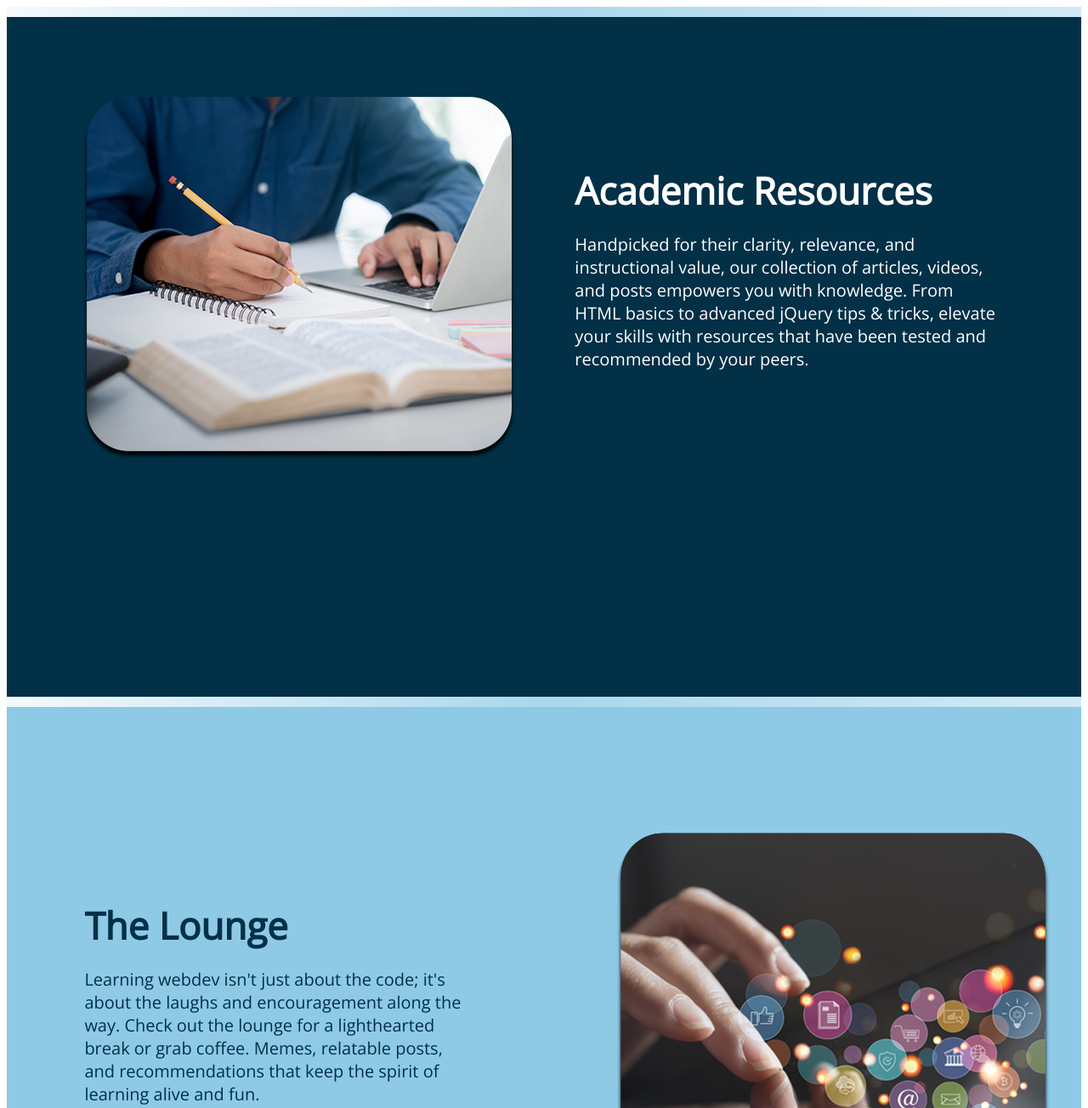
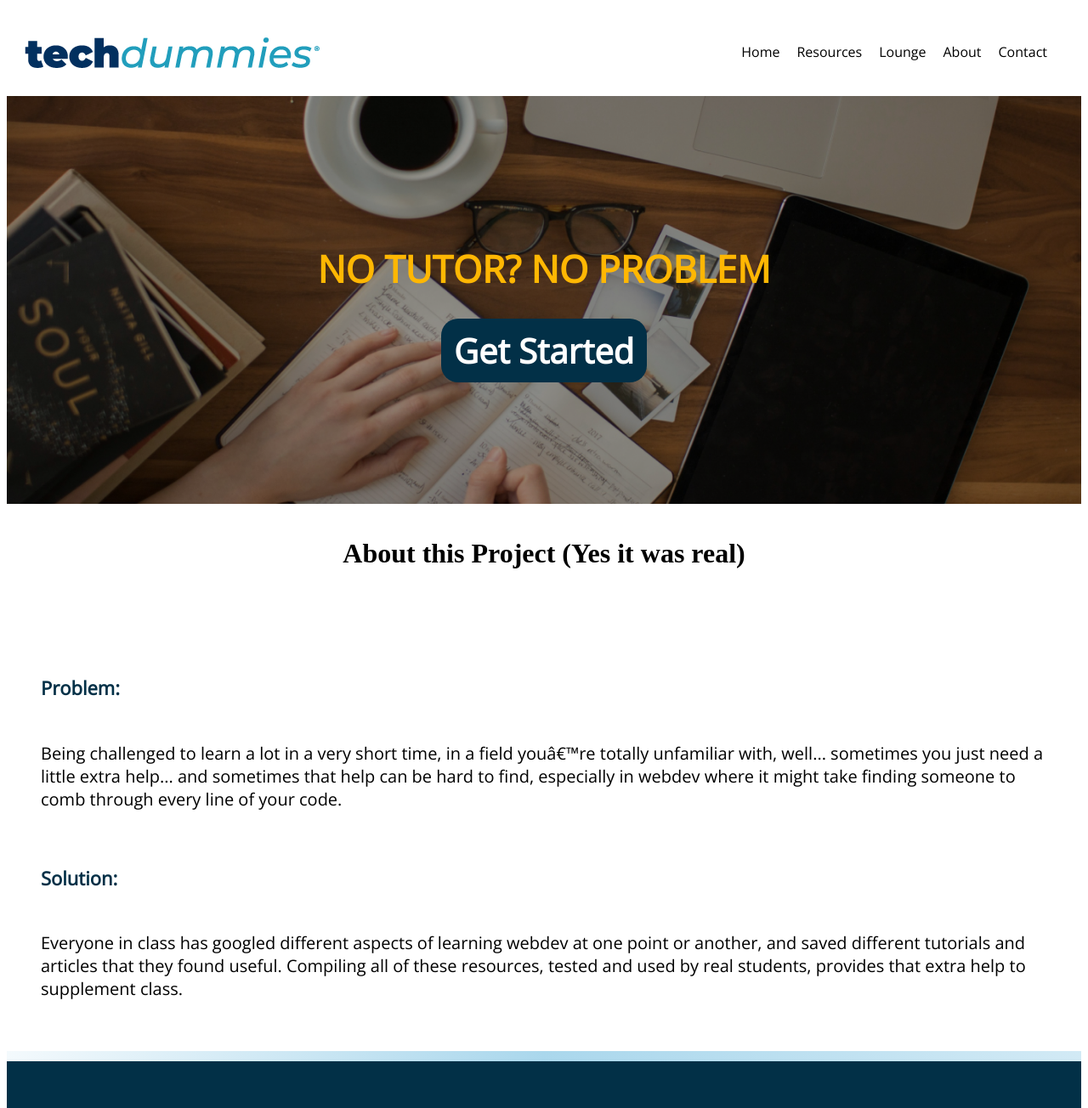
Before and after one commit to azanidavidpinkney/idsn-530-team-carrie-website, a plain HTML site: page index.html in a window 1280 px wide. Shown: the top 1304 px of the page at 85% size. Drawn offline with nearby package versions, Linux system fonts and the light colour scheme.

Commit message:
navigation, header, and about content

```diff
--- a/css/styles.css
+++ b/css/styles.css
@@ -13,7 +13,7 @@
 }
 
 #academic-link a:hover {
-    color: #219EBC;
+  color: #219ebc;
 }
 
 .academic_grid {
@@ -42,20 +42,25 @@
 .words {
   grid-area: words;
   font-size: 24px;
-    font-family: 'Open Sans', sans-serif;
+  font-family: "Open Sans", sans-serif;
   padding: 5%;
   padding-right: 15%;
 }
 
 .gradient {
-    background: rgb(142,202,230);
-    background: linear-gradient(90deg, rgba(142,202,230,0.10136554621848737) 0%, rgba(142,202,230,0.7512254901960784) 50%, rgba(142,202,230,0.3982843137254902) 100%);
+  background: rgb(142, 202, 230);
+  background: linear-gradient(
+    90deg,
+    rgba(142, 202, 230, 0.10136554621848737) 0%,
+    rgba(142, 202, 230, 0.7512254901960784) 50%,
+    rgba(142, 202, 230, 0.3982843137254902) 100%
+  );
   max-width: 100vw;
   height: 1.5vh;
 }
 
 .lounge {
-    background-color: #8ECAE6;
+  background-color: #8ecae6;
   max-width: 100vw;
   height: 100vh;
   margin: 0;
@@ -82,19 +87,19 @@
 }
 
 #lounge-link a:hover {
-    color: #219EBC;
+  color: #219ebc;
 }
 
 p {
   font-size: 20px;
-    font-family: 'Open Sans', sans-serif;
+  font-family: "Open Sans", sans-serif;
 }
 
 h2 {
   font-size: 22px;
   font-weight: bolder;
   color: #023047;
-	font-family: 'Open Sans', sans-serif;
+  font-family: "Open Sans", sans-serif;
   align-content: center;
   padding-top: 2vh;
 }
@@ -103,7 +108,7 @@ h4 {
   font-size: 16px;
   font-weight: bolder;
   color: #023047;
-    font-family: 'Open Sans', sans-serif;
+  font-family: "Open Sans", sans-serif;
 }
 
 .container {
@@ -149,7 +154,7 @@ footer {
 .footer-paragraph {
   text-align: center;
   font-size: 8px;
-    font-family: 'Open Sans', sans-serif;
+  font-family: "Open Sans", sans-serif;
   margin-top: 20px;
 }
 ul.social-icons {
@@ -179,3 +184,91 @@ ul.social-icons li {
   display: block; /* Ensure the logo is centered properly */
   margin: 0 auto; /* Center the logo horizontally */
 }
+
+/* Navigation */
+
+nav {
+  display: flex;
+  justify-content: space-between;
+  align-items: center;
+  padding: 20px;
+  height: 65px;
+}
+
+nav ul {
+  list-style: none;
+  display: flex;
+  gap: 20px;
+  font-family: "Open Sans", sans-serif;
+  margin: 20px;
+}
+
+nav ul li a {
+  text-decoration: none;
+  color: var(--background-color);
+}
+
+nav img,
+header img {
+  width: auto;
+  height: auto;
+}
+
+/* Header */
+
+.header-background {
+  background-image: url("../img/Header-background.png");
+  background-size: cover;
+  background-position: center;
+  height: 60vh;
+}
+
+.tag-line {
+  color: var(--Blue-Whale, #ffb703);
+  font-family: "Open Sans";
+  font-size: 44px;
+  font-style: normal;
+  font-weight: 700;
+  line-height: normal;
+}
+
+.grid-single-column {
+  display: flex;
+  flex-direction: column;
+  justify-items: center;
+  text-align: center;
+  align-items: center;
+  justify-content: center;
+  gap: 10px;
+}
+
+.grid-single-column-left {
+  display: flex;
+  flex-direction: column;
+  justify-items: left;
+  text-align: left;
+  align-items: left;
+  justify-content: left;
+  gap: 10px;
+}
+
+button {
+  border: none;
+  padding: 10px 15px;
+  cursor: pointer;
+  border-radius: 20px;
+  background: var(--Blue-Whale, #023047);
+}
+
+.button-text {
+  color: var(--White, #fff);
+  font-family: "Open Sans";
+  font-size: 40px;
+  font-style: normal;
+  font-weight: 700;
+  line-height: normal;
+}
+
+.m-40 {
+  margin: 40px 40px 40px 40px;
+}
--- a/index.html
+++ b/index.html
@@ -1,23 +1,74 @@
 <!DOCTYPE html>
 <html lang="en">
   <head>
-    <meta charset="utf -8"/>
-    <meta name="viewport" content="width=device-width, initial-scale=1.0"/>
-    <link rel="stylesheet" type="text/css" href="css/styles.css"/>
-    <link rel="stylesheet" href="https://fonts.googleapis.com/css2?family=Open+Sans&display=swap"/>
-    <link rel="icon" type="image/png" href="img/favicon.ico"/>
+    <meta charset="utf -8" />
+    <meta name="viewport" content="width=device-width, initial-scale=1.0" />
+    <link rel="stylesheet" type="text/css" href="css/styles.css" />
+    <link
+      rel="stylesheet"
+      href="https://fonts.googleapis.com/css2?family=Open+Sans&display=swap"
+    />
+    <link rel="icon" type="image/png" href="img/favicon.ico" />
     <title>TechDummies</title>
   </head>
   <body>
+    <nav>
+      <img src="img/td-logo.png" alt="TechDummies Logo" />
+      <ul class="navigation-links">
+        <li><a href="index.html">Home</a></li>
+        <li><a href="academic.html">Resources</a></li>
+        <li><a href="lounge.html">Lounge</a></li>
+        <li><a href="about.html">About</a></li>
+        <li><a href="contact.html">Contact</a></li>
+      </ul>
+    </nav>
+
+    <header class="header-background grid-single-column">
+      <div class="p-30-sides">
+        <h1 class="tag-line">NO TUTOR? NO PROBLEM</h1>
+        <button class="button-text">Get Started</button>
+      </div>
+    </header>
+
+    <div class="grid-single-column">
+      <h1 class="m-40">About this Project (Yes it was real)</h1>
+      <div class="grid-single-column-left m-40">
+        <h2>Problem:</h2>
+        <p>
+          Being challenged to learn a lot in a very short time, in a field
+          you’re totally unfamiliar with, well... sometimes you just need a
+          little extra help... and sometimes that help can be hard to find,
+          especially in webdev where it might take finding someone to comb
+          through every line of your code.
+        </p>
+        <h2>Solution:</h2>
+        <p>
+          Everyone in class has googled different aspects of learning webdev at
+          one point or another, and saved different tutorials and articles that
+          they found useful. Compiling all of these resources, tested and used
+          by real students, provides that extra help to supplement class.
+        </p>
+      </div>
+    </div>
+
     <div class="gradient"></div>
     <div class="academic">
       <div class="academic_grid">
         <div class="photo">
-                <a href="academic.html"><img src= "img/academic_round.png" alt="academic"></a>
+          <a href="academic.html"
+            ><img src="img/academic_round.png" alt="academic"
+          /></a>
         </div>
         <div class="words">
-                <div id="academic-link"><a href="academic.html">Academic Resources</a></div>
-                <p>Handpicked for their clarity, relevance, and instructional value, our collection of articles, videos, and posts empowers you with knowledge. From HTML basics to advanced jQuery tips & tricks, elevate your skills with resources that have been tested and recommended by your peers.
+          <div id="academic-link">
+            <a href="academic.html">Academic Resources</a>
+          </div>
+          <p>
+            Handpicked for their clarity, relevance, and instructional value,
+            our collection of articles, videos, and posts empowers you with
+            knowledge. From HTML basics to advanced jQuery tips & tricks,
+            elevate your skills with resources that have been tested and
+            recommended by your peers.
           </p>
         </div>
       </div>
@@ -27,11 +78,15 @@
       <div class="lounge_grid">
         <div class="words">
           <div id="lounge-link"><a href="lounge.html">The Lounge</a></div>
-                <p>Learning webdev isn't just about the code; it's about the laughs and encouragement along the way. Check out the lounge for a lighthearted break or grab coffee. Memes, relatable posts, and recommendations that keep the spirit of learning alive and fun.
+          <p>
+            Learning webdev isn't just about the code; it's about the laughs and
+            encouragement along the way. Check out the lounge for a lighthearted
+            break or grab coffee. Memes, relatable posts, and recommendations
+            that keep the spirit of learning alive and fun.
           </p>
         </div>
         <div class="photo">
-                <a href="lounge.html"><img src= "img/lounge.png" alt="lounge"></a>
+          <a href="lounge.html"><img src="img/lounge.png" alt="lounge" /></a>
         </div>
       </div>
     </div>
@@ -42,31 +97,49 @@
     <div class="container">
       <div class="column">
         <h4 class="heading">HUMOR</h4>
-            <img src="img/Humor.png" alt="Image Description">
+        <img src="img/Humor.png" alt="Image Description" />
       </div>
       <div class="column">
         <h4 class="heading">COFFEE</h4>
-            <img src="img/coffee.png" alt="Image Description">
+        <img src="img/coffee.png" alt="Image Description" />
       </div>
       <div class="column">
         <h4 class="heading">STRESS MANAGEMENT</h4>
-            <img src="img/StressMgmt.png" alt="Image Description">
+        <img src="img/StressMgmt.png" alt="Image Description" />
       </div>
     </div>
     <footer>
       <div class="icon-container">
         <ul class="social-icons">
-                <li><a href="#"><img src="img/FB-Icon-LightBlue.png" alt="FB"></a></li>
-                <li><a href="#"><img src="img/IG-Icon-LightBlue.png" alt="IG"></a></li>
-                <li><a href="#"><img src="img/LI-Icon-LightBlue.png" alt="LI"></a></li>
-                <li><a href="#"><img src="img/YT-Icon-LightBlue.png" alt="YT"></a></li>
-                <li><a href="#"><img src="img/X-Icon-LightBlue.png" alt="X"></a></li>
+          <li>
+            <a href="#"><img src="img/FB-Icon-LightBlue.png" alt="FB" /></a>
+          </li>
+          <li>
+            <a href="#"><img src="img/IG-Icon-LightBlue.png" alt="IG" /></a>
+          </li>
+          <li>
+            <a href="#"><img src="img/LI-Icon-LightBlue.png" alt="LI" /></a>
+          </li>
+          <li>
+            <a href="#"><img src="img/YT-Icon-LightBlue.png" alt="YT" /></a>
+          </li>
+          <li>
+            <a href="#"><img src="img/X-Icon-LightBlue.png" alt="X" /></a>
+          </li>
         </ul>
       </div>
       <div class="logo-container">
-            <a href="img/td-logo-White-Aqua.png"><img src="img/td-logo-Rev.png" alt="TechDummies Logo" width="150" height="auto"></a>
+        <a href="img/td-logo-White-Aqua.png"
+          ><img
+            src="img/td-logo-Rev.png"
+            alt="TechDummies Logo"
+            width="150"
+            height="auto"
+        /></a>
       </div>
-        <p class="footer-paragraph">&copy; 2024 techdummies. All rights reserved.</p>
+      <p class="footer-paragraph">
+        &copy; 2024 techdummies. All rights reserved.
+      </p>
     </footer>
   </body>
 </html>
```
Also changed, not shown: about.html (added), contact.html (added), img/Header-background.png (added). Lines whose indentation alone changed are shown as unchanged.
